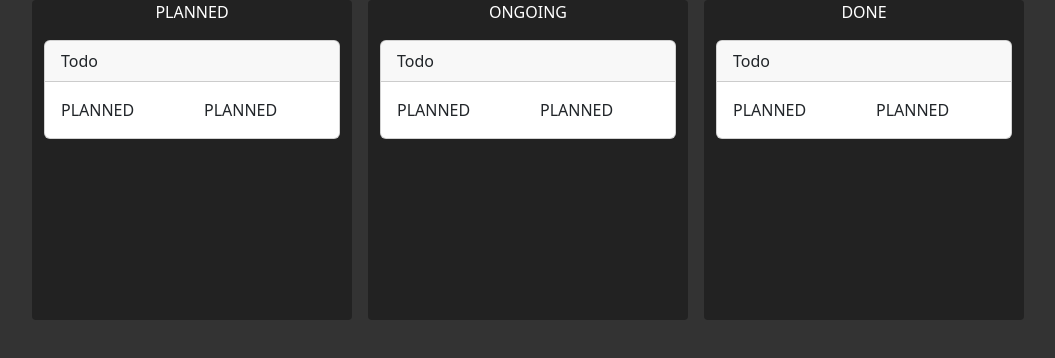
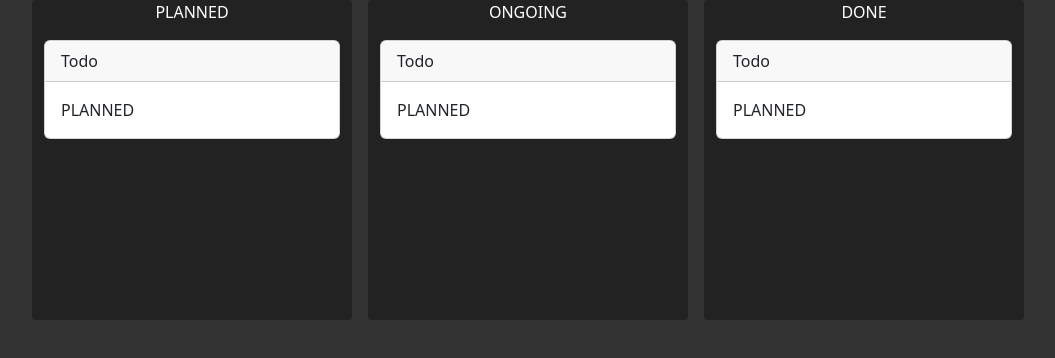
Before and after one commit to PiyalChat/zustand-react, a React (Vite) app: page / in a window 1280 px wide. Shown: the top 358 px of the page, without its empty margins (112-1167 px from the left). Built offline with nearby package versions, Linux system fonts and the light colour scheme.

Commit message:
checking updated rule

```diff
--- a/src/components/Task.tsx
+++ b/src/components/Task.tsx
@@ -15,7 +15,6 @@ const Task = (props: Props) => {
         <Card.Body>
           <Row className="justify-content-between align-items-start">
             <Col>{STATUS}</Col>
-            <Col>{STATUS}</Col>
           </Row>
         </Card.Body>
       </Card>
```
